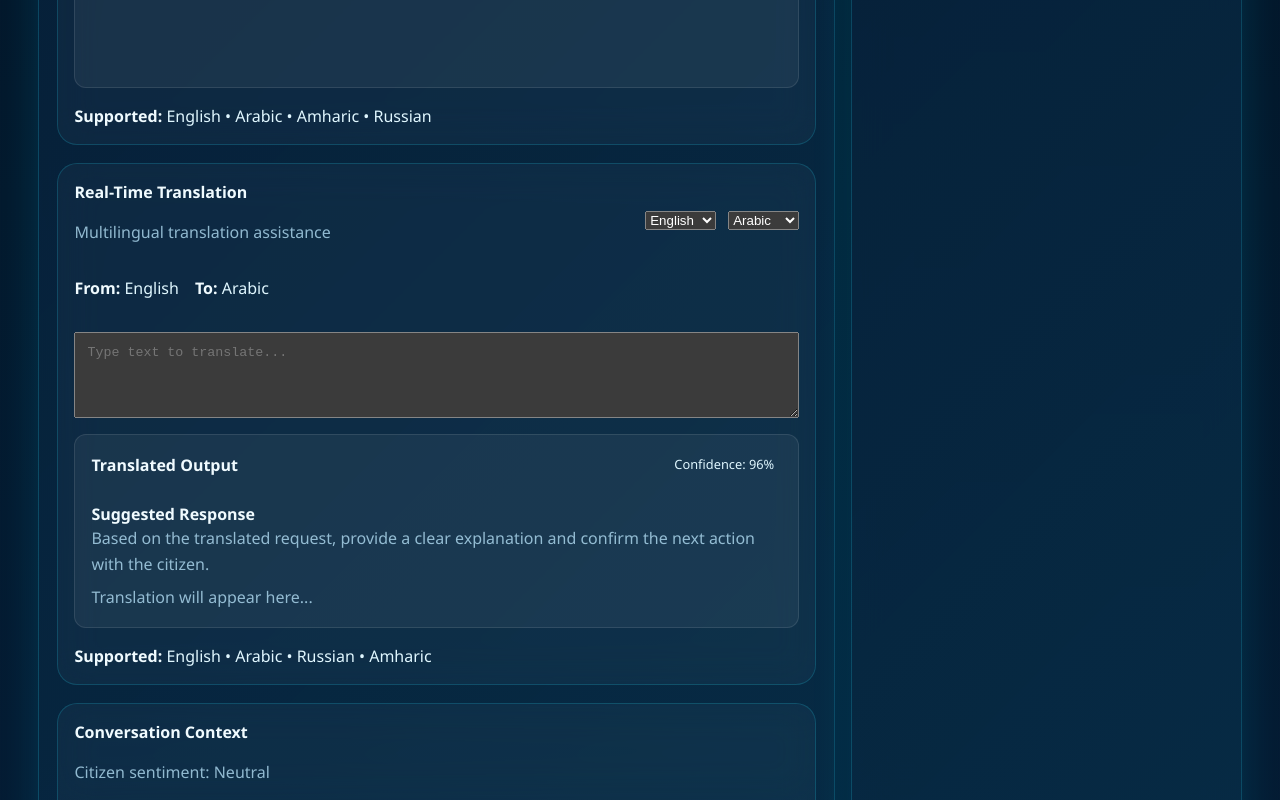
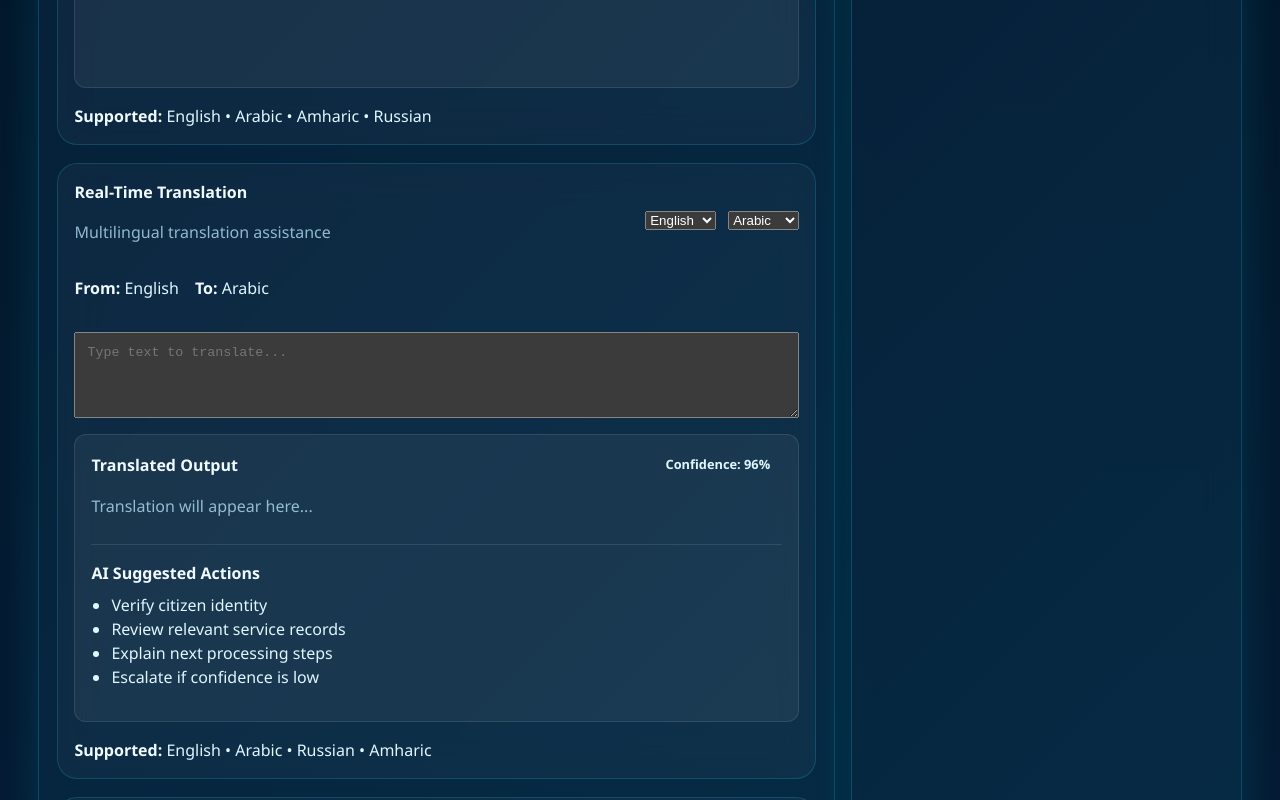
Before and after one commit to PShungube/Jutoverse-demo, a React (Vite) app: page /representative-assistant in a window 1280 px wide. Shown: the part 2000-2800 px from the top of the page. Built offline with nearby package versions, Linux system fonts and the light colour scheme.

Commit message:
feat: add live transcription and translation support

```diff
--- a/src/features/representative-assistant/RepresentativeAssistantPage.tsx
+++ b/src/features/representative-assistant/RepresentativeAssistantPage.tsx
@@ -29,6 +29,9 @@ const [assistantResponse, setAssistantResponse] =
     confidence: number;
     citations: string[];
   } | null>(null);
+
+  const [liveTranscript, setLiveTranscript] =
+  useState('');
 
 const handleQuestionSubmit = async (
   question: string
@@ -101,9 +104,12 @@ const handleQuestionSubmit = async (
             </div>
             <QueryComposer onSubmit={handleQuestionSubmit} />
 
-            <TranscriptionPanel />
-
-            <TranslationPanel />
+            <TranscriptionPanel
+  onTranscriptChange={setLiveTranscript}
+/>
+            <TranslationPanel
+  transcript={liveTranscript}
+/>
 
             {assistantResponse && (
   <GroundedAnswerCard
--- a/src/features/representative-assistant/components/TranscriptionPanel.tsx
+++ b/src/features/representative-assistant/components/TranscriptionPanel.tsx
@@ -8,7 +8,13 @@ declare global {
   }
 }
 
-export function TranscriptionPanel() {
+type TranscriptionPanelProps = {
+  onTranscriptChange?: (text: string) => void;
+};
+
+export function TranscriptionPanel({
+  onTranscriptChange,
+}: TranscriptionPanelProps) {
   const [listening, setListening] = useState(false);
   const [transcript, setTranscript] = useState('');
   const [language, setLanguage] = useState('English');
@@ -38,6 +44,7 @@ export function TranscriptionPanel() {
       }
 
       setTranscript(currentTranscript);
+      onTranscriptChange?.(currentTranscript);
 
       if (/[а-яА-Я]/.test(currentTranscript)) {
   setLanguage('Russian');
--- a/src/features/representative-assistant/components/TranslationPanel.tsx
+++ b/src/features/representative-assistant/components/TranslationPanel.tsx
@@ -1,6 +1,13 @@
-import { useState } from 'react';
+import { useEffect, useState } from 'react';
 
-export function TranslationPanel() {
+
+type TranslationPanelProps = {
+  transcript?: string;
+};
+
+export function TranslationPanel({
+  transcript,
+}: TranslationPanelProps) {
   const [sourceLanguage, setSourceLanguage] =
     useState('English');
 
@@ -9,6 +16,12 @@ export function TranslationPanel() {
 
   const [sourceText, setSourceText] =
     useState('');
+
+    useEffect(() => {
+  if (transcript) {
+    setSourceText(transcript);
+  }
+}, [transcript]);
 
   const translateText = () => {
     if (!sourceText.trim()) {
@@ -103,7 +116,6 @@ export function TranslationPanel() {
           padding: '0.75rem',
         }}
       />
-
 <div className="transcription-output">
   <div className="transcript-message">
     <div
@@ -111,36 +123,45 @@ export function TranslationPanel() {
         display: 'flex',
         justifyContent: 'space-between',
         alignItems: 'center',
+        marginBottom: '0.5rem',
       }}
     >
       <strong>Translated Output</strong>
 
       <span
         style={{
+          padding: '0.25rem 0.75rem',
+          borderRadius: '999px',
           fontSize: '0.8rem',
-      padding: '0.25rem 0.5rem',
-      borderRadius: '999px',
-      background: 'var(--surface-secondary)',
+          fontWeight: 600,
         }}
       >
         Confidence: 96%
       </span>
     </div>
+
+    <p>{translateText()}</p>
     <div
   style={{
     marginTop: '1rem',
+    paddingTop: '1rem',
+    borderTop: '1px solid rgba(255,255,255,0.1)',
   }}
 >
-  <strong>Suggested Response</strong>
+  <strong>AI Suggested Actions</strong>
 
-  <p>
-    Based on the translated request, provide a clear
-    explanation and confirm the next action with the
-    citizen.
-  </p>
+  <ul
+    style={{
+      marginTop: '0.5rem',
+      paddingLeft: '1.25rem',
+    }}
+  >
+    <li>Verify citizen identity</li>
+    <li>Review relevant service records</li>
+    <li>Explain next processing steps</li>
+    <li>Escalate if confidence is low</li>
+  </ul>
 </div>
-
-          <p>{translateText()}</p>
   </div>
 </div>
 
```
Lines whose indentation alone changed are shown as unchanged.
